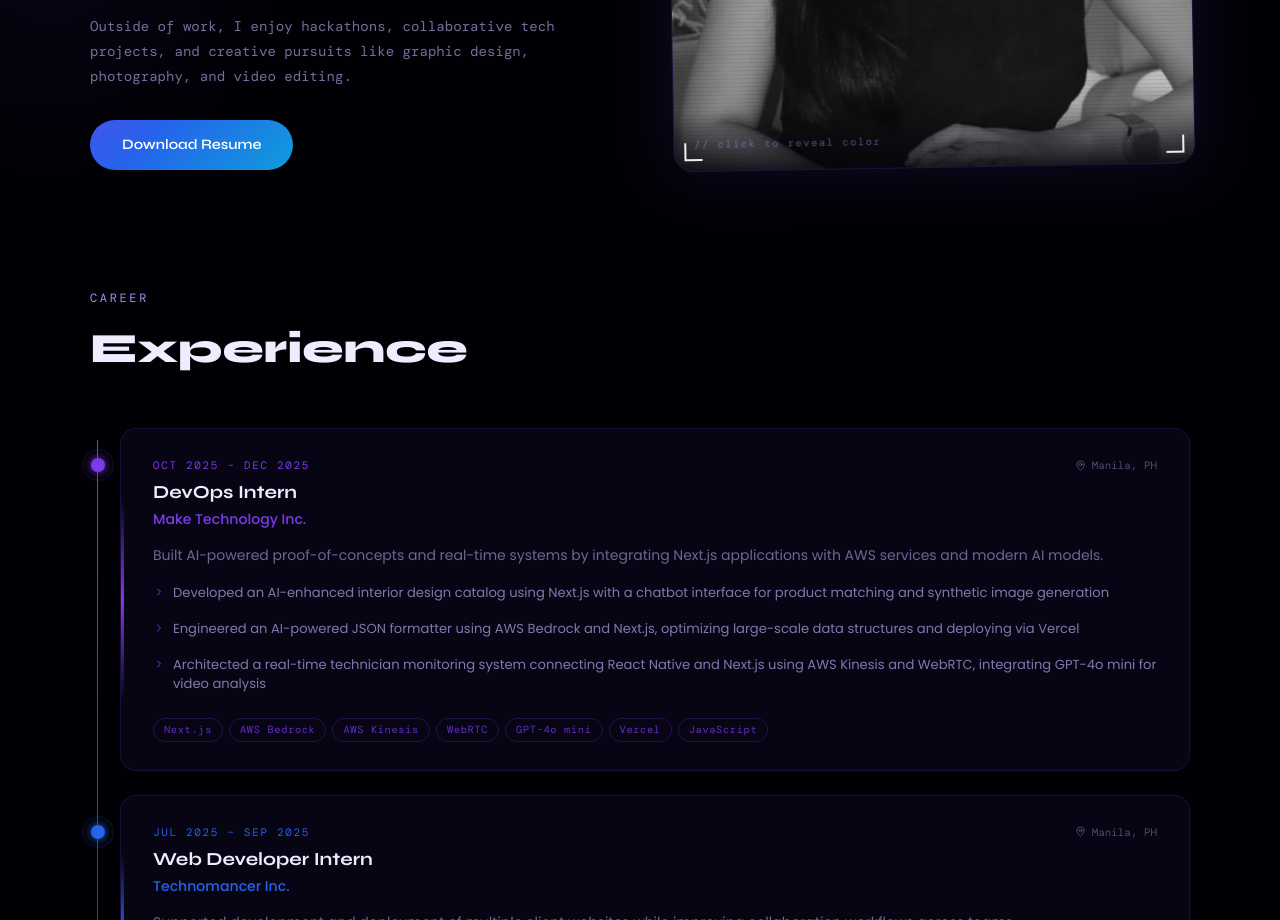
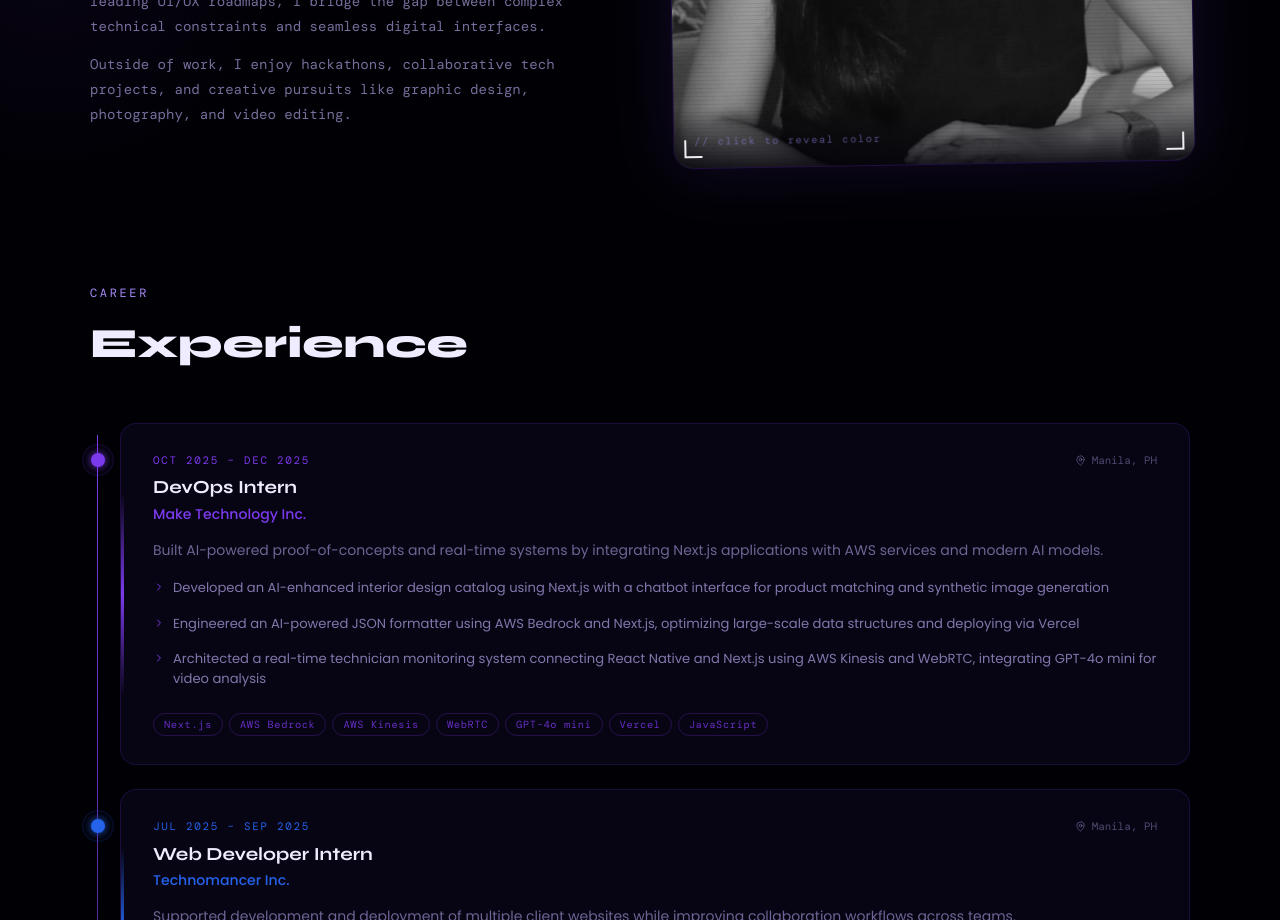
Before and after one commit to AstheriaAkuma/Nathalia-Portfolio, a Next.js app: page / in a window 1280 px wide. Shown: the part 1400-2320 px from the top of the page. Built offline with nearby package versions, Linux system fonts and the light colour scheme; a web font is replaced by a local one.

Commit message:
feat: remove resume download link and associated PDF file

```diff
--- a/components/about-section.tsx
+++ b/components/about-section.tsx
@@ -516,18 +516,6 @@ export function AboutSection() {
                   Outside of work, I enjoy hackathons, collaborative tech projects, and creative pursuits like graphic design, photography, and video editing.
                 </p>
               </div>
-
-              <div style={{ marginTop: "32px" }}>
-                <Link
-                  href="/Resume_MANCILLA.pdf"
-                  download
-                  target="_blank"
-                  rel="noopener noreferrer"
-                  className="about-dl-btn"
-                >
-                  <span>Download Resume</span>
-                </Link>
-              </div>
             </div>
 
             {/* Photo */}
```
Also changed, not shown: 1 other file (tests, documents, lock files or other folders).
